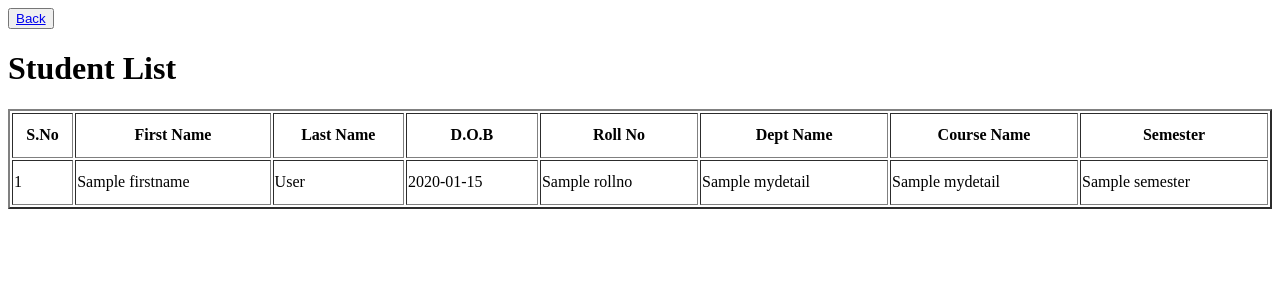
After one commit to anjuu123/Assignment1, a Django app: template Details/templates/student.html in a window 1280 px wide. The commit adds this page. Shown: the top 300 px of the page. Run offline with Django 4.2, Linux system fonts and the light colour scheme; the template is opened without the code that fills it: most values are stand-ins (such as "Sample title", 1, 10 or a date in 2020).

Commit message:
created seperate links and added back button

```diff
--- a/Details/templates/dept.html
+++ b/Details/templates/dept.html
@@ -1,3 +1,8 @@
+
+<div>
+    <button><a href="{% url 'index' %}">Back</a></button>
+</div>
+
 <h1>Department </h1>
     <table border="2" style="height:20px; width: 100%;">
         <tr>
--- /dev/null
+++ b/Details/templates/student.html
@@ -0,0 +1,32 @@
+<div>
+    <button ><a href="{% url 'index' %}">Back</a></button>
+</div>
+
+<h1>Student List</h1>
+
+
+    <table border="2" style="height:100px; width:100%">
+        <tr>
+            <th>S.No</th>
+            <th>First Name</th>
+            <th>Last Name</th>
+            <th>D.O.B</th>
+            <th>Roll No</th>
+            <th>Dept Name</th>
+            <th>Course Name</th>
+            <th>Semester</th>
+        </tr>
+        {% for x in mydetails %}
+
+        <tr>
+            <td>{{ x.id }}</td>
+            <td>{{ x.firstname }}</td>
+            <td>{{ x.lastname }}</td>
+            <td>{{x.dateofbirth}}</td>
+            <td>{{x.rollno}}</td>
+            <td>{{x.deptname}}</td>
+            <td>{{x.coursename}}</td>
+            <td>{{x.semester}}</td>
+        </tr>
+        {% endfor %}
+        </table>
--- a/Details/urls.py
+++ b/Details/urls.py
@@ -2,7 +2,8 @@ from django.urls import path
 from.import views
 
 urlpatterns=[
-    path("", views.index, name='index'),
+    path("", views.index,name='index'),
+    path("student", views.student, name='student'),
     path("dept", views.dept, name='dept'),
 
 ]
```
Also changed, not shown: Details/templates/index.html (+7 -25 lines), Details/views.py (+20 -2 lines).
